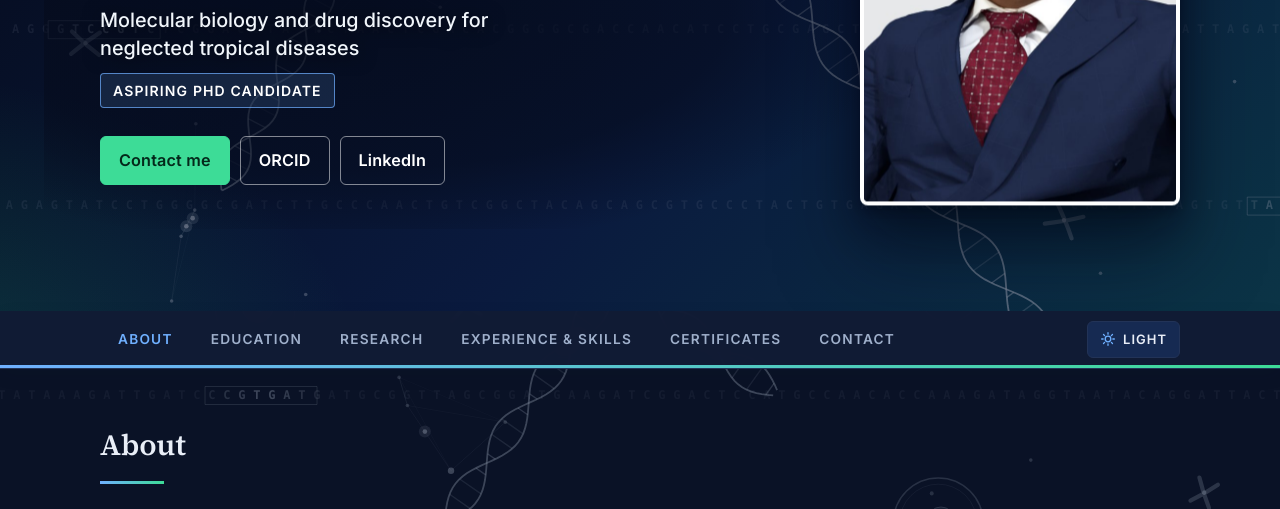
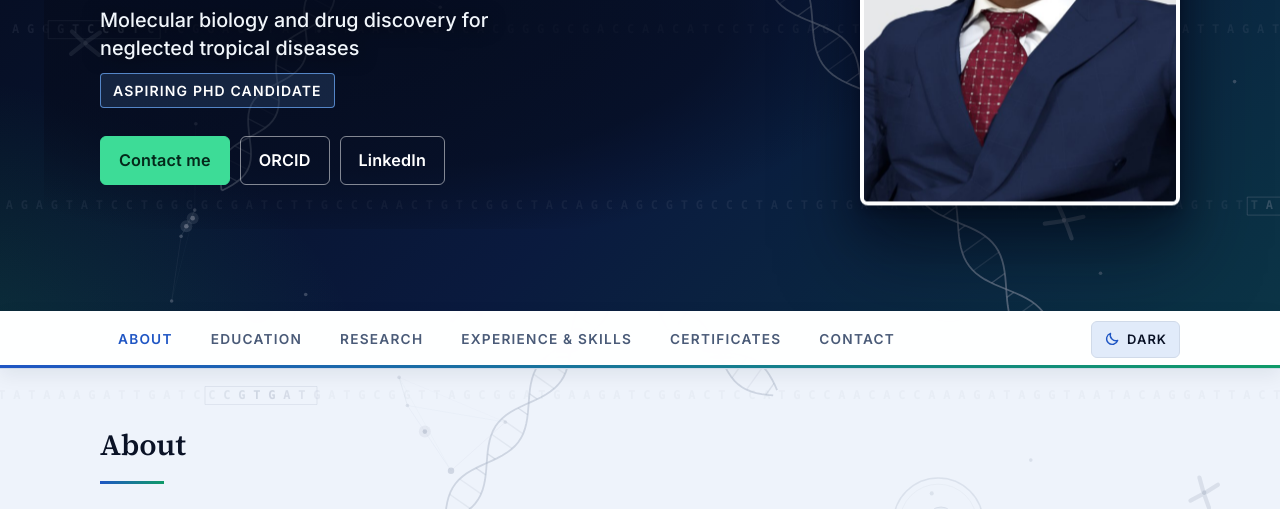
Before and after one commit to BayeckBorel/BayeckBorel.github.io, a plain HTML site: page index.html in a window 1280 px wide. Shown: the part 257-766 px from the top of the page. Drawn offline with Linux system fonts and the light colour scheme; animation ran at ten frames a second.

Commit message:
Light background by default; switch cycles light, dark and amber; remembered between visits
Co-Authored-By: Claude Opus 5.5 <noreply@anthropic.com>

```diff
--- a/app.js
+++ b/app.js
@@ -252,20 +252,25 @@
   }
 
   $("#langBtn")?.addEventListener("click", () => { lang = lang === "en" ? "fr" : "en"; store.set("lang", lang); render(); });
-  /* Bouton du fond : nuit (par defaut) ou clair, choix garde pour la visite suivante. */
-  const SUN = '<svg viewBox="0 0 24 24" fill="none" stroke="currentColor" stroke-width="2" stroke-linecap="round"><circle cx="12" cy="12" r="4.2"/><path d="M12 2.5v2.2M12 19.3v2.2M2.5 12h2.2M19.3 12h2.2M5.3 5.3l1.6 1.6M17.1 17.1l1.6 1.6M5.3 18.7l1.6-1.6M17.1 6.9l1.6-1.6"/></svg>';
-  const MOON = '<svg viewBox="0 0 24 24" fill="none" stroke="currentColor" stroke-width="2" stroke-linejoin="round"><path d="M20.5 14.2A8.5 8.5 0 0 1 9.8 3.5a8.5 8.5 0 1 0 10.7 10.7z"/></svg>';
+  /* Bouton du fond : clair (par defaut), nuit, ambre ; chaque clic passe au suivant, choix garde. */
+  const THEMES = ["light", "dark", "amber"], TNAME = { light: "Light", dark: "Dark", amber: "Amber" };
+  const ICON = {
+    light: '<svg viewBox="0 0 24 24" fill="none" stroke="currentColor" stroke-width="2" stroke-linecap="round"><circle cx="12" cy="12" r="4.2"/><path d="M12 2.5v2.2M12 19.3v2.2M2.5 12h2.2M19.3 12h2.2M5.3 5.3l1.6 1.6M17.1 17.1l1.6 1.6M5.3 18.7l1.6-1.6M17.1 6.9l1.6-1.6"/></svg>',
+    dark: '<svg viewBox="0 0 24 24" fill="none" stroke="currentColor" stroke-width="2" stroke-linejoin="round"><path d="M20.5 14.2A8.5 8.5 0 0 1 9.8 3.5a8.5 8.5 0 1 0 10.7 10.7z"/></svg>',
+    amber: '<svg viewBox="0 0 24 24" fill="none" stroke="currentColor" stroke-width="2" stroke-linejoin="round"><circle cx="12" cy="12" r="8.5"/><path d="M12 3.5a8.5 8.5 0 0 1 0 17z" fill="currentColor"/></svg>'
+  };
+  const curTheme = () => { const t = document.documentElement.dataset.theme; return THEMES.includes(t) ? t : "light"; };
   function themeLabel() {
     const b = $("#themeBtn"); if (!b) return;
-    const dark = document.documentElement.dataset.theme !== "light";
-    b.querySelector(".tt-ico").innerHTML = dark ? SUN : MOON;
-    b.querySelector(".tt-txt").textContent = dark ? "Light" : "Dark";
-    const l = dark ? "Switch to the light background" : "Switch to the dark background";
-    b.setAttribute("aria-label", l); b.title = l;
+    const nx = THEMES[(THEMES.indexOf(curTheme()) + 1) % THEMES.length];
+    b.querySelector(".tt-ico").innerHTML = ICON[nx];
+    b.querySelector(".tt-txt").textContent = TNAME[nx];
+    b.dataset.next = nx;
+    const l = "Switch to the " + TNAME[nx].toLowerCase() + " background"; b.setAttribute("aria-label", l); b.title = l;
   }
   $("#themeBtn")?.addEventListener("click", () => {
-    const root = document.documentElement, dark = root.dataset.theme !== "light";
-    root.dataset.theme = dark ? "light" : "dark"; store.set("theme", root.dataset.theme); themeLabel();
+    const nx = THEMES[(THEMES.indexOf(curTheme()) + 1) % THEMES.length];
+    document.documentElement.dataset.theme = nx; store.set("theme", nx); themeLabel();
   });
   themeLabel();
   document.addEventListener("click", e => {
--- a/index.html
+++ b/index.html
@@ -1,5 +1,5 @@
 <!doctype html>
-<html lang="en">
+<html lang="en" data-theme="light">
 <head>
 <meta charset="utf-8">
 <meta name="viewport" content="width=device-width, initial-scale=1">
@@ -18,8 +18,8 @@
 <link rel="preconnect" href="https://fonts.googleapis.com">
 <link rel="preconnect" href="https://fonts.gstatic.com" crossorigin>
 <link rel="stylesheet" href="https://fonts.googleapis.com/css2?family=Inter:wght@400;500;600&family=Source+Serif+4:opsz,wght@8..60,500;8..60,600&display=swap">
-<script>try{var t=localStorage.getItem("theme");if(t==="light"||t==="dark")document.documentElement.dataset.theme=t;}catch(e){}</script>
-<link rel="stylesheet" href="styles.css?v=10">
+<script>try{var t=localStorage.getItem("theme");if(t==="light"||t==="dark"||t==="amber")document.documentElement.dataset.theme=t;}catch(e){}</script>
+<link rel="stylesheet" href="styles.css?v=12">
 <script type="application/ld+json">
 {"@context":"https://schema.org","@type":"Person","name":"Etienne Borel SOH BAYECK","jobTitle":"Biochemist (MSc)",
  "alumniOf":{"@type":"CollegeOrUniversity","name":"University of Yaoundé 1"},
@@ -170,7 +170,7 @@
   </div>
 </dialog>
 
-<script src="data.js?v=10"></script>
-<script src="app.js?v=10"></script>
+<script src="data.js?v=12"></script>
+<script src="app.js?v=12"></script>
 </body>
 </html>
--- a/styles.css
+++ b/styles.css
@@ -415,3 +415,24 @@ main h2::after{background:linear-gradient(90deg,#6fb0ff,#3ddc97)}
 .tt-ico{display:inline-flex;color:var(--accent)}
 .tt-ico svg{width:16px;height:16px;display:block}
 @media (max-width:720px){.tt-txt{display:none}.theme-toggle{padding:9px;margin-right:10px}}
+
+/* ===== Troisieme fond : Ambre (jaune sur sombre) ===== */
+:root[data-theme="amber"]{
+  --bg:#13110b; --surface:#1d1910; --fg:#f6efdf; --muted:#c4b896; --line:#3a3221;
+  --accent:#f2b33d; --accent2:#e8893a; --accent-soft:#2c2513; --on-accent:#1a1405; --mark:#f2b33d; --motif:150,136,104;
+  --c-dd:#f2b33d; --c-lab:#e8893a; --c-data:#d9c27a; --c-clin:#c9785a; --c-event:#8f8672;
+  --shadow:0 1px 2px rgba(0,0,0,.4),0 8px 18px rgba(0,0,0,.45),0 24px 48px rgba(0,0,0,.5);
+  --shadow-up:0 2px 4px rgba(0,0,0,.45),0 14px 28px rgba(0,0,0,.55),0 36px 70px rgba(0,0,0,.65);
+  color-scheme:dark }
+:root[data-theme="amber"] .hero-band{background:
+  radial-gradient(900px 520px at 90% -15%,rgba(242,179,61,.28),transparent 62%),
+  radial-gradient(760px 520px at -8% 115%,rgba(232,137,58,.18),transparent 62%),
+  linear-gradient(135deg,#0d0b06 0%,#1d180c 56%,#2a2210 100%)}
+:root[data-theme="amber"] .hero-text::before{background:radial-gradient(ellipse at 38% 50%,rgba(13,11,6,.85) 0%,rgba(13,11,6,.6) 52%,rgba(13,11,6,0) 78%)}
+:root[data-theme="amber"] .tagline .role,:root[data-theme="amber"] .hero-band .eyebrow{color:#f2b33d}
+:root[data-theme="amber"] .hero-band .btn:not(.ghost){background:#f2b33d;color:#1a1405;border-color:#f2b33d}
+:root[data-theme="amber"] .tagline .pill{border-color:rgba(242,179,61,.7);background:rgba(242,179,61,.12)}
+:root[data-theme="amber"] main h2::after{background:linear-gradient(90deg,#f2b33d,#e8893a)}
+
+/* Fond clair : motifs gris plus pales pour garder le texte lisible */
+:root[data-theme="light"]{--motif:168,178,196}
```
